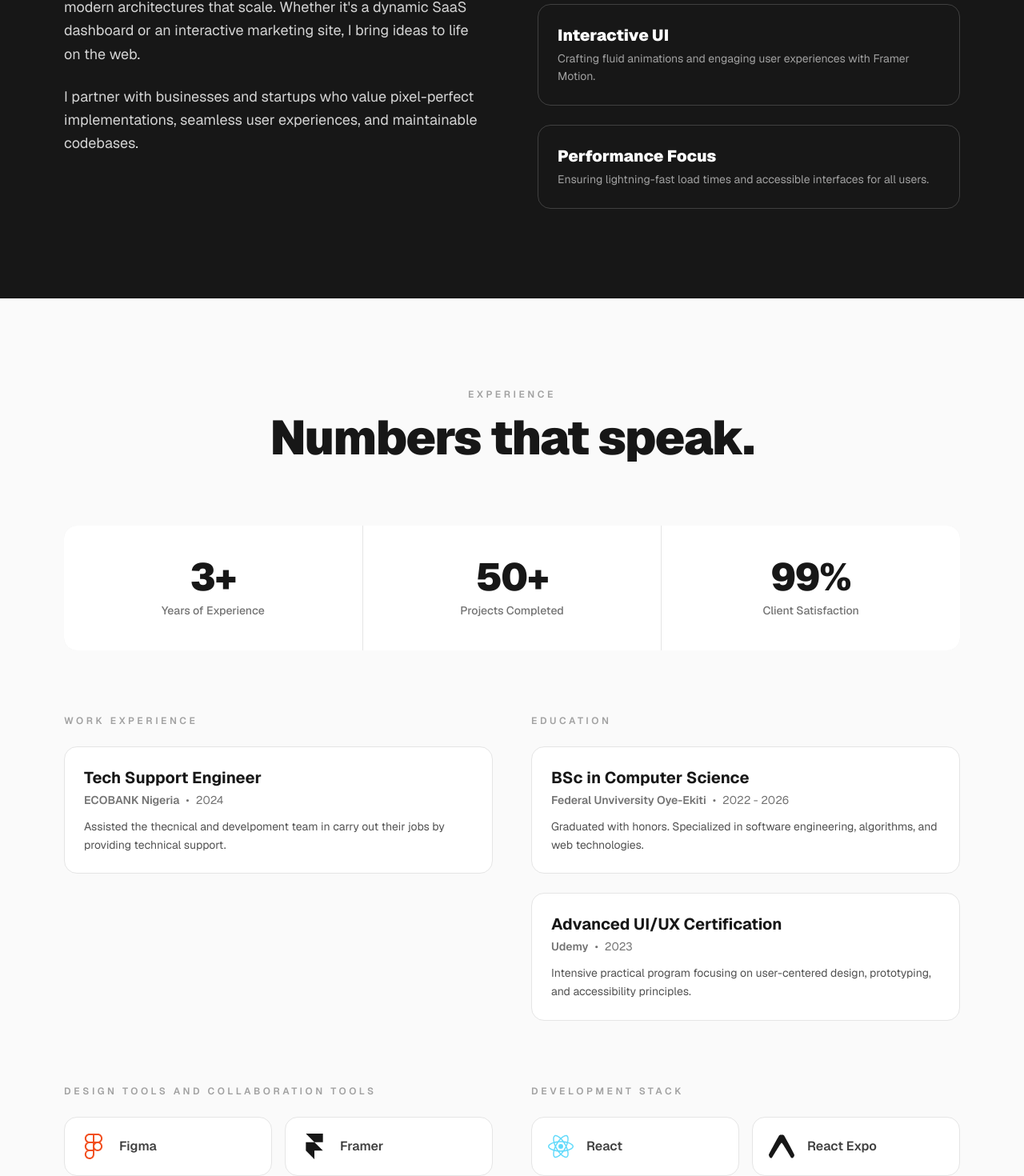
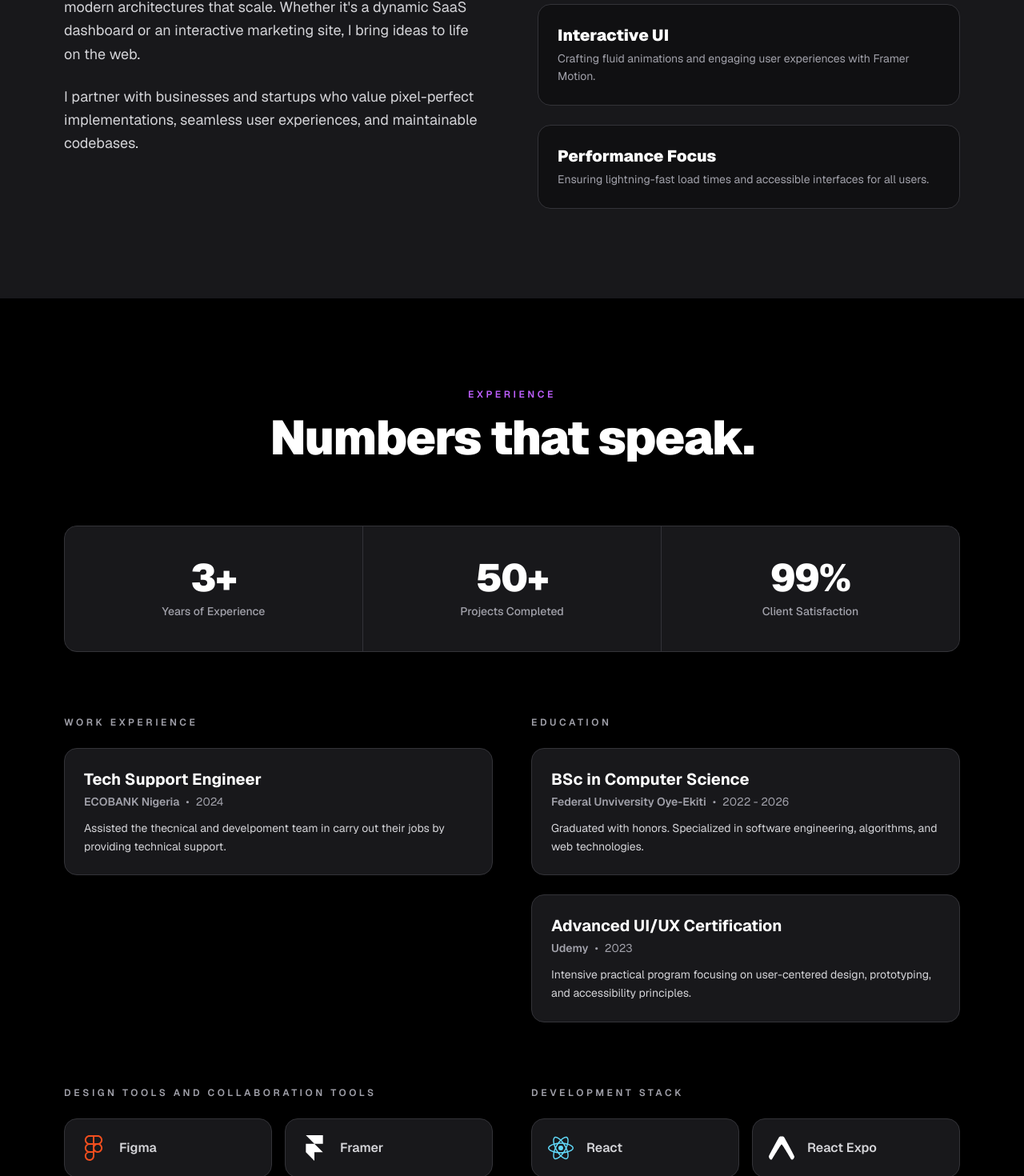
Before and after one commit to Temiawaye/Portfolio, a Next.js app: page / in a window 1280 px wide. Shown: the part 1249-2719 px from the top of the page at 80% size. Built offline with nearby package versions, Linux system fonts and the light colour scheme.

Commit message:
feat(theme): apply dark neon portfolio palette

```diff
--- a/app/globals.css
+++ b/app/globals.css
@@ -1,23 +1,74 @@
 @import "tailwindcss";
 
 :root {
-  --background: #fafafa;
-  --foreground: #0a0a0a;
-  --accent: #1a1a1a;
-  --muted: #737373;
-  --border: #e5e5e5;
+  color-scheme: dark;
+
+  --bg-primary: #000000;
+  --bg-secondary: #18181b;
+
+  --text-primary: #ffffff;
+  --text-secondary: #d4d4d8;
+  --text-muted: #a1a1aa;
+
+  --accent: #bf5fff;
+  --accent-hover: #d49aff;
+  --accent-active: #af55ff;
+  --text-on-accent: #000000;
+
+  --link-default: var(--accent);
+  --link-hover: var(--accent-hover);
+  --link-active: var(--accent-active);
+
+  --button-bg: var(--accent);
+  --button-bg-hover: var(--accent-hover);
+  --button-bg-active: var(--accent-active);
+  --button-text: var(--text-on-accent);
+
+  --border-default: #333338;
+  --divider: var(--border-default);
+  --border-control: #71717a;
+  --focus-ring: var(--accent);
+
+  --code-bg: #101012;
+  --code-text: var(--text-primary);
+  --syntax-function: var(--text-primary);
+  --syntax-keyword: var(--accent);
+  --syntax-operator: var(--accent);
+  --syntax-string: var(--accent-hover);
+  --syntax-number: var(--accent-hover);
+  --syntax-comment: var(--text-muted);
+  --syntax-punctuation: var(--text-muted);
 }
 
 @theme inline {
-  --color-background: var(--background);
-  --color-foreground: var(--foreground);
+  --color-bg-primary: var(--bg-primary);
+  --color-bg-secondary: var(--bg-secondary);
+  --color-text-primary: var(--text-primary);
+  --color-text-secondary: var(--text-secondary);
+  --color-text-muted: var(--text-muted);
+  --color-accent: var(--accent);
+  --color-accent-hover: var(--accent-hover);
+  --color-accent-active: var(--accent-active);
+  --color-text-on-accent: var(--text-on-accent);
+  --color-link: var(--link-default);
+  --color-link-hover: var(--link-hover);
+  --color-link-active: var(--link-active);
+  --color-button: var(--button-bg);
+  --color-button-hover: var(--button-bg-hover);
+  --color-button-active: var(--button-bg-active);
+  --color-button-text: var(--button-text);
+  --color-border-default: var(--border-default);
+  --color-border-control: var(--border-control);
+  --color-code-bg: var(--code-bg);
+  --color-background: var(--bg-primary);
+  --color-foreground: var(--text-primary);
   --font-sans: var(--font-geist-sans);
   --font-mono: var(--font-geist-mono);
 }
 
 body {
-  background: var(--background);
-  color: var(--foreground);
+  background: var(--bg-primary);
+  color: var(--text-primary);
   font-family: var(--font-geist-sans), Arial, Helvetica, sans-serif;
   -webkit-font-smoothing: antialiased;
   -moz-osx-font-smoothing: grayscale;
@@ -25,8 +76,18 @@ body {
 }
 
 ::selection {
-  background-color: #0a0a0a;
-  color: #ffffff;
+  background-color: var(--accent);
+  color: var(--text-on-accent);
+}
+
+:where(a, button, input, textarea, select, [tabindex]):focus-visible {
+  outline: 2px solid var(--focus-ring);
+  outline-offset: 3px;
+}
+
+a:not([class*="no-underline"]) {
+  text-decoration-color: currentColor;
+  text-underline-offset: 0.2em;
 }
 
 /* Scrollbar */
@@ -34,10 +95,10 @@ body {
   width: 6px;
 }
 ::-webkit-scrollbar-track {
-  background: transparent;
+  background: var(--bg-primary);
 }
 ::-webkit-scrollbar-thumb {
-  background-color: #d4d4d4;
+  background-color: var(--border-control);
   border-radius: 20px;
 }
 
@@ -55,7 +116,7 @@ body {
 
 /* Gradient text */
 .gradient-text {
-  background: linear-gradient(135deg, #0a0a0a 0%, #525252 100%);
+  background: linear-gradient(135deg, var(--text-primary) 0%, var(--text-secondary) 100%);
   -webkit-background-clip: text;
   -webkit-text-fill-color: transparent;
   background-clip: text;
@@ -65,7 +126,7 @@ body {
 .section-divider {
   width: 60px;
   height: 3px;
-  background: #0a0a0a;
+  background: var(--divider);
   margin: 0 auto;
 }
 
@@ -75,7 +136,18 @@ body {
 }
 .card-lift:hover {
   transform: translateY(-6px);
-  box-shadow: 0 20px 60px rgba(0,0,0,0.12);
+  box-shadow: 0 20px 60px rgba(191, 95, 255, 0.08);
+}
+
+@media (prefers-reduced-motion: reduce) {
+  *,
+  *::before,
+  *::after {
+    scroll-behavior: auto !important;
+    animation-duration: 0.01ms !important;
+    animation-iteration-count: 1 !important;
+    transition-duration: 0.01ms !important;
+  }
 }
 
 /* Noise texture overlay */
--- a/app/page.tsx
+++ b/app/page.tsx
@@ -7,7 +7,7 @@ import { Work } from "@/components/work";
 
 export default function Home() {
   return (
-    <main className="min-h-screen bg-neutral-50 text-neutral-900">
+    <main className="min-h-screen bg-bg-primary text-text-primary">
       <HeroSection />
       <About />
       <Experience />
--- a/components/about.tsx
+++ b/components/about.tsx
@@ -22,7 +22,7 @@ export default function About() {
     return (
         <section
             id="about"
-            className="py-28 px-5 md:px-10 lg:px-20 bg-neutral-900 text-white"
+            className="py-28 px-5 md:px-10 lg:px-20 bg-bg-secondary text-text-primary"
         >
             <motion.div
                 variants={container}
@@ -35,14 +35,14 @@ export default function About() {
                 <motion.div variants={item} className="mb-16">
                     <h2 className="text-4xl md:text-6xl font-black tracking-tight leading-[1.05] max-w-2xl">
                         Code with intention.{" "}
-                        <span className="text-neutral-500">Scale with precision.</span>
+                        <span className="text-text-secondary">Scale with precision.</span>
                     </h2>
                 </motion.div>
 
                 {/* Content grid */}
                 <div className="grid lg:grid-cols-2 gap-16 items-start">
                     {/* Left: main copy */}
-                    <motion.div variants={item} className="space-y-6 text-neutral-300 text-lg leading-relaxed">
+                    <motion.div variants={item} className="space-y-6 text-text-secondary text-lg leading-relaxed">
                         <p>
                             I am a specialized frontend engineer focused on bridging the gap between design and engineering. I build robust digital products that look stunning and perform flawlessly.
                         </p>
@@ -59,10 +59,10 @@ export default function About() {
                         {specializations.map((spec, i) => (
                             <div
                                 key={i}
-                                className="border border-neutral-700 rounded-2xl p-6 hover:border-neutral-400 transition-colors"
+                                className="border border-border-default bg-code-bg rounded-2xl p-6 hover:border-accent transition-colors"
                             >
                                 <p className="font-black text-xl mb-1">{spec.label}</p>
-                                <p className="text-neutral-400 text-sm leading-relaxed">{spec.desc}</p>
+                                <p className="text-text-muted text-sm leading-relaxed">{spec.desc}</p>
                             </div>
                         ))}
                     </motion.div>
--- a/components/experince.tsx
+++ b/components/experince.tsx
@@ -2,9 +2,6 @@
 
 import { easeOut, motion } from 'motion/react';
 import {
-    SiAdobeillustrator,
-    SiAdobephotoshop,
-    SiCoreldraw,
     SiReact,
     SiNextdotjs,
     SiTailwindcss,
@@ -53,7 +50,7 @@ const designTools = [
 const devTools = [
     { icon: SiReact, color: "#61DAFB", name: "React" },
     { icon: SiExpo, color: "#", name: "React Expo" },
-    { icon: SiNextdotjs, color: "#000000", name: "Next.js" },
+    { icon: SiNextdotjs, color: "var(--text-primary)", name: "Next.js" },
     { icon: SiTypescript, color: "#3178C6", name: "TypeScript" },
     { icon: SiJavascript, color: "#FF9A00", name: "JavaScript" },
     { icon: SiTailwindcss, color: "#06B6D4", name: "Tailwind" },
@@ -98,13 +95,13 @@ export default function Experience() {
             initial="hidden"
             whileInView="visible"
             viewport={{ once: false, amount: 0.1 }}
-            className="py-28 px-5 md:px-10 lg:px-20 bg-neutral-50"
+            className="py-28 px-5 md:px-10 lg:px-20 bg-bg-primary text-text-primary"
         >
             <div className="max-w-6xl mx-auto">
                 {/* Header */}
                 <motion.div variants={item} className="text-center mb-20">
-                    <p className="text-xs font-semibold tracking-[0.3em] uppercase text-neutral-400 mb-4">Experience</p>
-                    <h2 className="text-4xl md:text-6xl font-black tracking-tight text-neutral-900">
+                    <p className="text-xs font-semibold tracking-[0.3em] uppercase text-accent mb-4">Experience</p>
+                    <h2 className="text-4xl md:text-6xl font-black tracking-tight text-text-primary">
                         Numbers that speak.
                     </h2>
                 </motion.div>
@@ -112,12 +109,12 @@ export default function Experience() {
                 {/* Stats row */}
                 <motion.div
                     variants={item}
-                    className="grid grid-cols-1 md:grid-cols-3 gap-px bg-neutral-200 rounded-2xl overflow-hidden mb-20"
+                    className="grid grid-cols-1 md:grid-cols-3 gap-px bg-border-default border border-border-default rounded-2xl overflow-hidden mb-20"
                 >
                     {stats.map((s, i) => (
-                        <div key={i} className="bg-white flex flex-col items-center justify-center py-10 px-6 text-center">
-                            <p className="text-5xl font-black text-neutral-900 tracking-tight">{s.value}</p>
-                            <p className="text-sm text-neutral-500 mt-2 font-medium">{s.label}</p>
+                        <div key={i} className="bg-bg-secondary flex flex-col items-center justify-center py-10 px-6 text-center">
+                            <p className="text-5xl font-black text-text-primary tracking-tight">{s.value}</p>
+                            <p className="text-sm text-text-muted mt-2 font-medium">{s.label}</p>
                         </div>
                     ))}
                 </motion.div>
@@ -125,34 +122,34 @@ export default function Experience() {
                 {/* Experience & Education */}
                 <div className="grid md:grid-cols-2 gap-12 mb-20">
                     <motion.div variants={item} className="space-y-8">
-                        <p className="text-xs font-semibold tracking-[0.3em] uppercase text-neutral-400 mb-6">Work Experience</p>
+                        <p className="text-xs font-semibold tracking-[0.3em] uppercase text-text-muted mb-6">Work Experience</p>
                         <div className="space-y-6">
                             {experiences.map((exp, i) => (
-                                <div key={i} className="bg-white p-6 rounded-2xl border border-neutral-200 card-lift hover:shadow-md transition-shadow">
-                                    <h3 className="font-bold text-xl text-neutral-900">{exp.role}</h3>
-                                    <div className="flex items-center gap-2 text-sm text-neutral-500 mt-1 mb-3">
+                                <div key={i} className="bg-bg-secondary p-6 rounded-2xl border border-border-default card-lift hover:border-accent transition-colors">
+                                    <h3 className="font-bold text-xl text-text-primary">{exp.role}</h3>
+                                    <div className="flex items-center gap-2 text-sm text-text-muted mt-1 mb-3">
                                         <span className="font-semibold">{exp.company}</span>
                                         <span>•</span>
                                         <span>{exp.date}</span>
                                     </div>
-                                    <p className="text-neutral-600 text-sm leading-relaxed">{exp.desc}</p>
+                                    <p className="text-text-secondary text-sm leading-relaxed">{exp.desc}</p>
                                 </div>
                             ))}
                         </div>
                     </motion.div>
 
                     <motion.div variants={item} className="space-y-8">
-                        <p className="text-xs font-semibold tracking-[0.3em] uppercase text-neutral-400 mb-6">Education</p>
+                        <p className="text-xs font-semibold tracking-[0.3em] uppercase text-text-muted mb-6">Education</p>
                         <div className="space-y-6">
                             {education.map((edu, i) => (
-                                <div key={i} className="bg-white p-6 rounded-2xl border border-neutral-200 card-lift hover:shadow-md transition-shadow">
-                                    <h3 className="font-bold text-xl text-neutral-900">{edu.degree}</h3>
-                                    <div className="flex items-center gap-2 text-sm text-neutral-500 mt-1 mb-3">
+                                <div key={i} className="bg-bg-secondary p-6 rounded-2xl border border-border-default card-lift hover:border-accent transition-colors">
+                                    <h3 className="font-bold text-xl text-text-primary">{edu.degree}</h3>
+                                    <div className="flex items-center gap-2 text-sm text-text-muted mt-1 mb-3">
                                         <span className="font-semibold">{edu.school}</span>
                                         <span>•</span>
                                         <span>{edu.date}</span>
                                     </div>
-                                    <p className="text-neutral-600 text-sm leading-relaxed">{edu.desc}</p>
+                                    <p className="text-text-secondary text-sm leading-relaxed">{edu.desc}</p>
                                 </div>
                             ))}
                         </div>
@@ -163,19 +160,19 @@ export default function Experience() {
                 <div className="grid md:grid-cols-2 gap-12">
                     {/* Design Tools and collaboration tools*/}
                     <motion.div variants={item}>
-                        <p className="text-xs font-semibold tracking-[0.3em] uppercase text-neutral-400 mb-6">Design Tools and Collaboration Tools</p>
+                        <p className="text-xs font-semibold tracking-[0.3em] uppercase text-text-muted mb-6">Design Tools and Collaboration Tools</p>
                         <div className="grid grid-cols-2 gap-4">
                             {designTools.map((tool, i) => (
                                 <div
                                     key={i}
-                                    className="flex items-center gap-4 p-5 rounded-2xl border border-neutral-200 bg-white hover:border-none hover:shadow-md transition-all card-lift group"
+                                    className="flex items-center gap-4 p-5 rounded-2xl border border-border-default bg-bg-secondary hover:border-accent transition-all card-lift group"
                                 >
                                     <tool.icon
                                         size={32}
                                         style={{ color: tool.color }}
                                         className="transition-transform group-hover:scale-110 duration-300"
                                     />
-                                    <span className="font-semibold text-neutral-700">{tool.name}</span>
+                                    <span className="font-semibold text-text-secondary">{tool.name}</span>
                                 </div>
                             ))}
                         </div>
@@ -183,19 +180,19 @@ export default function Experience() {
 
                     {/* Dev Tools */}
                     <motion.div variants={item}>
-                        <p className="text-xs font-semibold tracking-[0.3em] uppercase text-neutral-400 mb-6">Development Stack</p>
+                        <p className="text-xs font-semibold tracking-[0.3em] uppercase text-text-muted mb-6">Development Stack</p>
                         <div className="grid grid-cols-2 gap-4">
                             {devTools.map((tool, i) => (
                                 <div
                                     key={i}
-                                    className="flex items-center gap-4 p-5 rounded-2xl border border-neutral-200 bg-white hover:border-none hover:shadow-md transition-all card-lift group"
+                                    className="flex items-center gap-4 p-5 rounded-2xl border border-border-default bg-bg-secondary hover:border-accent transition-all card-lift group"
                                 >
                                     <tool.icon
                                         size={32}
                                         style={{ color: tool.color }}
                                         className="transition-transform group-hover:scale-110 duration-300"
                                     />
-                                    <span className="font-semibold text-neutral-700">{tool.name}</span>
+                                    <span className="font-semibold text-text-secondary">{tool.name}</span>
                                 </div>
                             ))}
                         </div>
```
Also changed, not shown: components/contact.tsx (+15 -15 lines), components/footer.tsx (+5 -4 lines), components/herosecton.tsx (+9 -9 lines), components/navbar.tsx (+11 -11 lines), components/projectCard.tsx (+6 -5 lines), components/work.tsx (+12 -10 lines).
